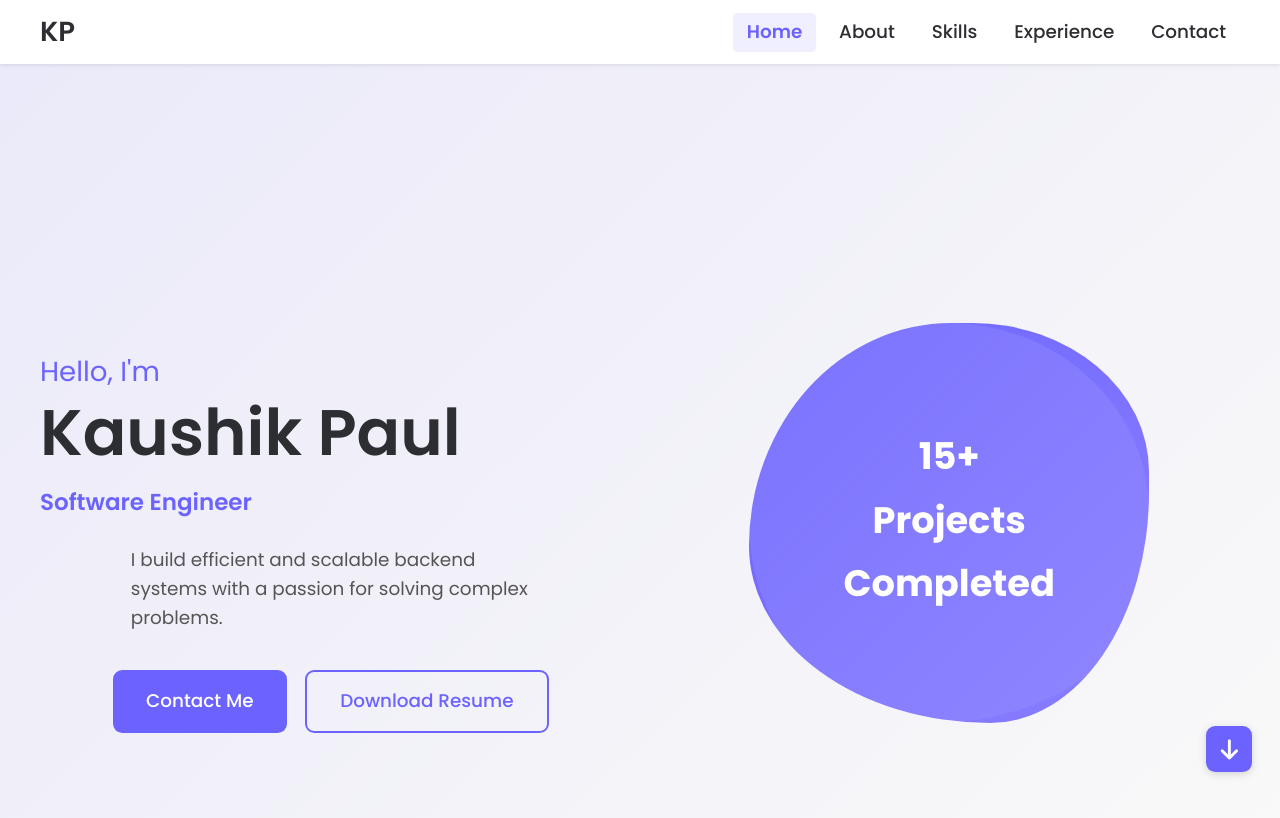
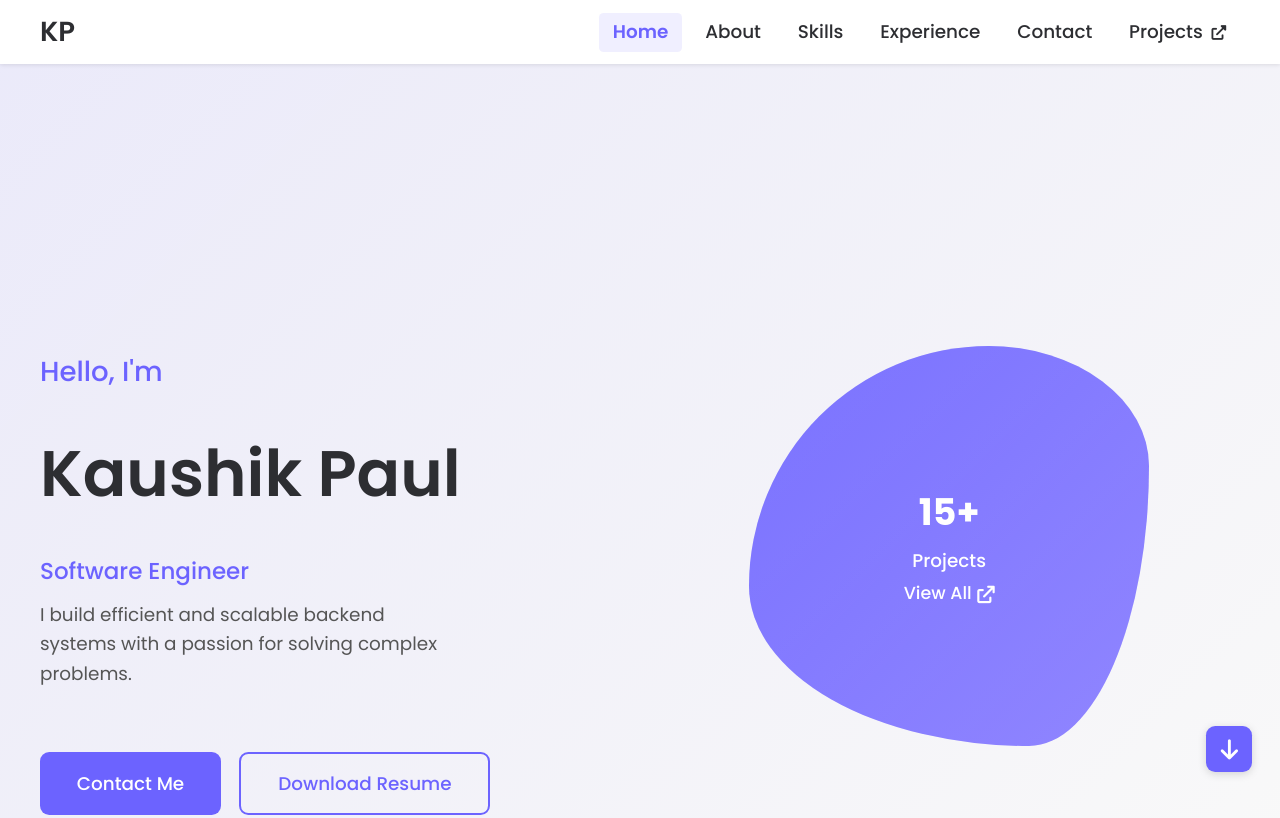
Before and after one commit to Kaushik-Paul/Portfolio-Website, a plain HTML site: page main/index.html in a window 1280 px wide. Shown: the top 818 px of the page. Drawn offline with nearby package versions, Linux system fonts and the light colour scheme.

Commit message:
Add Project section in the website

```diff
--- a/main/index.html
+++ b/main/index.html
@@ -25,6 +25,11 @@
                     <li class="nav__item"><a href="#skills" class="nav__link">Skills</a></li>
                     <li class="nav__item"><a href="#experience" class="nav__link">Experience</a></li>
                     <li class="nav__item"><a href="#contact" class="nav__link">Contact</a></li>
+                    <li class="nav__item">
+                        <a href="https://projects.kaushikpaul.pp.ua/" class="nav__link" target="_blank" rel="noopener noreferrer">
+                            Projects <i class="fas fa-external-link-alt" style="font-size: 0.8em; margin-left: 4px;"></i>
+                        </a>
+                    </li>
                 </ul>
                 <div class="nav__close" id="nav-close">
                     <i class="fas fa-times"></i>
@@ -43,10 +48,12 @@
                 <div class="home__content">
                     <span class="home__subtitle">Hello, I'm</span>
                     <h1 class="home__title">Kaushik Paul</h1>
-                    <h2 class="home__profession">Software Engineer</h2>
-                    <p class="home__description">
-                        I build efficient and scalable backend systems with a passion for solving complex problems.
-                    </p>
+                    <div class="home__text-content">
+                        <h2 class="home__profession">Software Engineer</h2>
+                        <p class="home__description">
+                            I build efficient and scalable backend systems with a passion for solving complex problems.
+                        </p>
+                    </div>
                     <div class="home__buttons">
                         <a href="#contact" class="button">Contact Me</a>
                         <a href="https://storage.googleapis.com/kaushik-resources/Kaushik%20Paul%20Resume.pdf" class="button button--ghost" target="_blank" rel="noopener noreferrer">Download Resume</a>
@@ -56,9 +63,9 @@
                     <div class="home__blob">
                         <div class="home__shape"></div>
                         <div class="home__data">
-                            <span>15+</span>
-                            <span>Projects</span>
-                            <span>Completed</span>
+                            <span class="home__stat">15+</span>
+                            <span class="home__label">Projects</span>
+                            <a class="home__view-all" href="https://projects.kaushikpaul.pp.ua/" target="_blank" rel="noopener noreferrer">View All <i class="fas fa-arrow-up-right-from-square" aria-hidden="true"></i></a>
                         </div>
                     </div>
                 </div>
@@ -155,6 +162,22 @@
                             </div>
                         </div>
                     </div>
+                </div>
+            </div>
+        </section>
+
+        <!-- Projects Call-to-Action -->
+        <section class="projects-cta section" aria-labelledby="projects-cta-title">
+            <h2 class="section__title">Projects</h2>
+            <div class="projects-cta__card">
+                <h3 class="projects-cta__title" id="projects-cta-title">See More Projects</h3>
+                <p class="projects-cta__subtitle">
+                    I maintain a dedicated showcase for all of my build-outs and experiments. Explore detailed write-ups,
+                    live demos, and repository links directly from my projects hub.
+                </p>
+                <div class="projects-cta__actions">
+                    <a class="button" href="https://projects.kaushikpaul.pp.ua/" target="_blank" rel="noopener noreferrer">Visit Projects Site</a>
+                    <a class="button button--ghost" href="#contact">Request a Walkthrough</a>
                 </div>
             </div>
         </section>
--- a/main/style.css
+++ b/main/style.css
@@ -717,37 +717,138 @@ html {
 
 
 /* Home section */
+.home__container {
+    width: 100%;
+    max-width: 1200px;
+    margin: 0 auto;
+    padding: 0 1.5rem;
+    display: grid;
+    gap: 3rem;
+}
+
 .home__content {
+    max-width: 600px;
+    width: 100%;
+    margin: 0;
+    padding: 2rem 0 0;
+    display: flex;
+    flex-direction: column;
+    align-items: flex-start;
+    gap: 1.5rem;
+    text-align: left;
+}
+
+.home__subtitle {
+    display: block;
+    color: var(--first-color);
+    margin-bottom: 0.5rem;
+    font-size: 1.25rem;
+    font-weight: var(--font-medium);
+}
+
+.home__text-content {
+    display: flex;
+    flex-direction: column;
+    align-items: flex-start;
+    gap: 0.75rem;
+    margin: 0;
+    padding: 0;
+    width: 100%;
+    text-align: left;
+}
+
+.home__profession {
+    color: var(--first-color);
+    font-size: 1.5rem;
+    margin: 0;
+    font-weight: var(--font-medium);
+    width: 100%;
+    text-align: left;
+}
+
+.home__description {
+    color: var(--text-color);
+    line-height: 1.6;
+    margin: 0 0 1.5rem 0;
+    padding: 0;
+    width: 100%;
+    max-width: 520px;
+    text-align: left;
+}
+
+.home__buttons {
+    display: flex;
+    gap: 1rem;
+    flex-wrap: wrap;
+    justify-content: flex-start;
+    margin: 0;
+    align-self: flex-start;
+    width: 100%;
+}
+
+.home__buttons .button {
+    padding: 0.8rem 2rem;
+    text-decoration: none;
+    border-radius: 0.5rem;
+    font-weight: var(--font-medium);
+    transition: all 0.3s ease;
+    display: inline-flex;
+    align-items: center;
+    justify-content: center;
+    min-width: 140px;
     text-align: center;
-    padding-top: 2rem;
-    width: 100%;
+}
+
+.button {
+    background-color: var(--first-color);
+    color: white;
+}
+
+.button--ghost {
+    background-color: transparent;
+    border: 2px solid var(--first-color);
+    color: var(--first-color);
+}
+
+.button:hover {
+    transform: translateY(-2px);
+    box-shadow: 0 4px 12px rgba(0, 0, 0, 0.1);
+}
+
+.button--ghost:hover {
+    background-color: rgba(108, 99, 255, 0.1);
 }
 
 .home__title {
     font-size: var(--h1-font-size);
     line-height: 1.2;
     margin-bottom: 0.5rem;
+    text-align: left;
 }
 
 .home__profession {
     font-size: var(--h3-font-size);
     color: var(--first-color);
-    margin-bottom: 1.5rem;
+    margin: 0;
+    text-align: left;
 }
 
 .home__description {
-    margin-bottom: 2rem;
-    max-width: 600px;
-    margin-left: auto;
-    margin-right: auto;
+    margin: 0 0 1.5rem 0;
+    max-width: 520px;
+    text-align: left;
+    margin-left: 0;
+    margin-right: 0;
 }
 
 .home__buttons {
     display: flex;
     flex-wrap: wrap;
-    justify-content: center;
+    justify-content: flex-start;
     gap: 1rem;
-    margin: 2rem 0;
+    margin: 0;
+    padding: 0;
+    width: auto;
 }
 
 /* Skills section */
@@ -1065,17 +1166,80 @@ section {
     color: white;
     text-align: center;
     z-index: 1;
+    display: flex;
+    flex-direction: column;
+    align-items: center;
+    gap: 0.25rem;
 }
 
 .home__data span {
     display: block;
     font-size: 2rem;
     font-weight: var(--font-bold);
-    margin-bottom: 0.25rem;
-}
-
-@keyframes morph {
-    0% {
+}
+
+.home__stat {
+    font-size: 2.25rem;
+}
+
+.home__data span.home__label {
+    font-size: 1rem;
+    font-weight: var(--font-medium);
+}
+
+.home__data a {
+    display: inline-flex;
+    align-items: center;
+    gap: 0.3rem;
+    font-size: 0.95rem;
+    font-weight: var(--font-medium);
+    color: inherit;
+    text-decoration: none;
+}
+
+.home__data a:hover {
+    color: rgba(255, 255, 255, 0.85);
+}
+
+/* Projects Call-to-Action */
+.projects-cta {
+    text-align: center;
+}
+
+.projects-cta__card {
+    margin: 2rem auto 0;
+    padding: 2.5rem 2rem;
+    background: var(--container-color);
+    border-radius: 1.25rem;
+    box-shadow: 0 12px 30px rgba(0, 0, 0, 0.08);
+    display: flex;
+    flex-direction: column;
+    gap: 1.5rem;
+    max-width: 900px;
+    text-align: center;
+    align-items: center;
+}
+
+.projects-cta__title {
+    font-size: 1.5rem;
+    font-weight: var(--font-semi-bold);
+    color: var(--title-color);
+    margin: 0 0 0.5rem 0;
+}
+
+.projects-cta__subtitle {
+    color: var(--text-color);
+    margin: 0 0 1.5rem 0;
+    max-width: 640px;
+    line-height: 1.6;
+}
+
+.projects-cta__actions {
+    display: flex;
+    justify-content: center;
+    gap: 1rem;
+    flex-wrap: wrap;
+}
         border-radius: 60% 40% 30% 70%/60% 30% 70% 40%;
     }
     50% {
```
